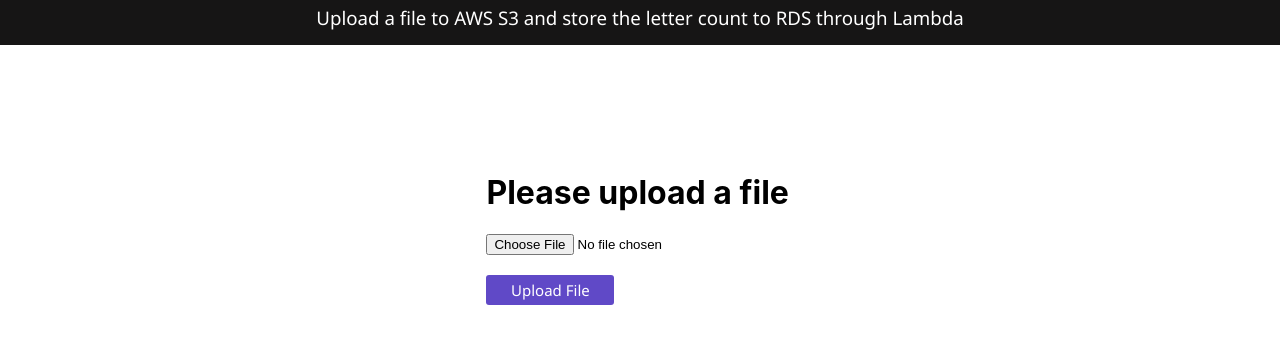
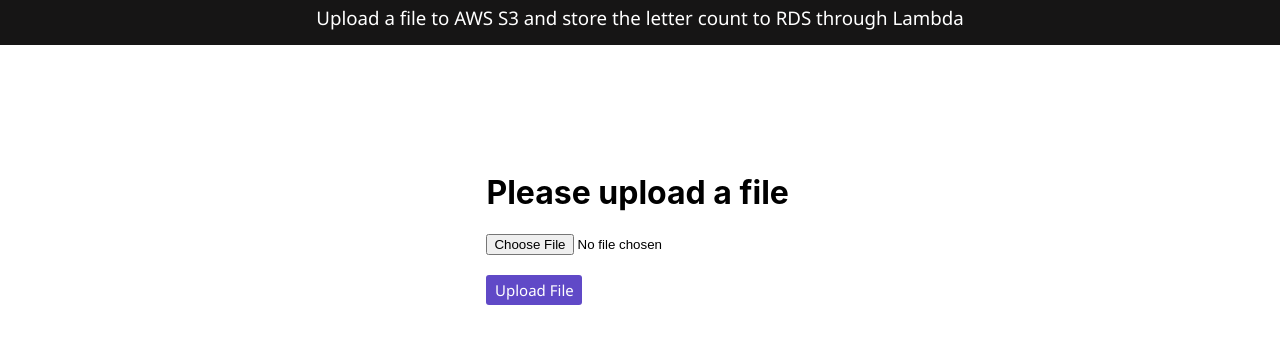
Before and after one commit to gourabb8273/react-upload-file-AWS, a React (Create React App) app: page / in a window 1280 px wide. Shown: the top 344 px of the page. Built offline with nearby package versions, Linux system fonts and the light colour scheme.

Commit message:
adding logo

```diff
--- a/public/index.html
+++ b/public/index.html
@@ -2,7 +2,7 @@
 <html lang="en">
   <head>
     <meta charset="utf-8" />
-    <link rel="icon" href="%PUBLIC_URL%/favicon.ico" />
+    <link rel="icon" href="%PUBLIC_URL%/upload.png" />
     <meta name="viewport" content="width=device-width, initial-scale=1" />
     <meta name="theme-color" content="#000000" />
     <meta
@@ -24,7 +24,7 @@
       work correctly both with client-side routing and a non-root public URL.
       Learn how to configure a non-root public URL by running `npm run build`.
     -->
-    <title>React App</title>
+    <title>Upload File</title>
   </head>
   <body>
     <noscript>You need to enable JavaScript to run this app.</noscript>
--- a/src/App.js
+++ b/src/App.js
@@ -1,12 +1,12 @@
 import React from 'react';
 
 import UploadFile from './components/uploadFile/UploadFile';
-import NavBar from './components/Navbar/NavBar';
+import NavBar from './components/navbar/NavBar';
 
 const App = () => {
   return (
     <div>
-      <NavBar title="Upload a file to AWS S3 and store the letter count to  RDS through Lambda"/>
+      <NavBar title="Upload a file to AWS S3 and store the letter count to RDS through Lambda"/>
       <UploadFile />
     </div>
   );
--- a/src/components/uploadFile/UploadFile.css
+++ b/src/components/uploadFile/UploadFile.css
@@ -10,7 +10,7 @@
 
 .upload-button {
   border: 1px solid red;
-  width: 20%;
+  width: 15%;
   height: 30px;
   margin-right: 10px;
   font-size: 15px;
```
Also changed, not shown: public/upload.png (added).
